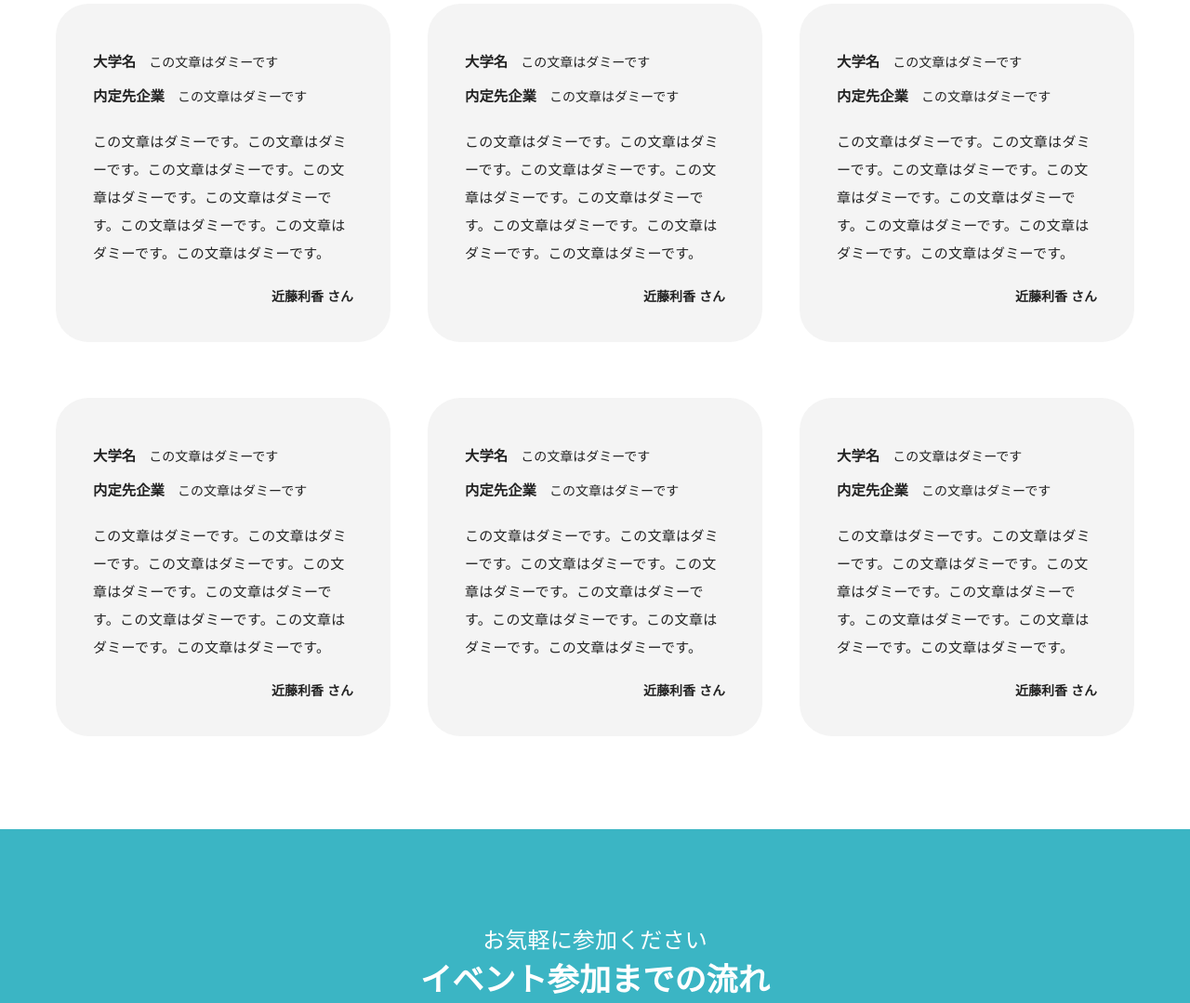
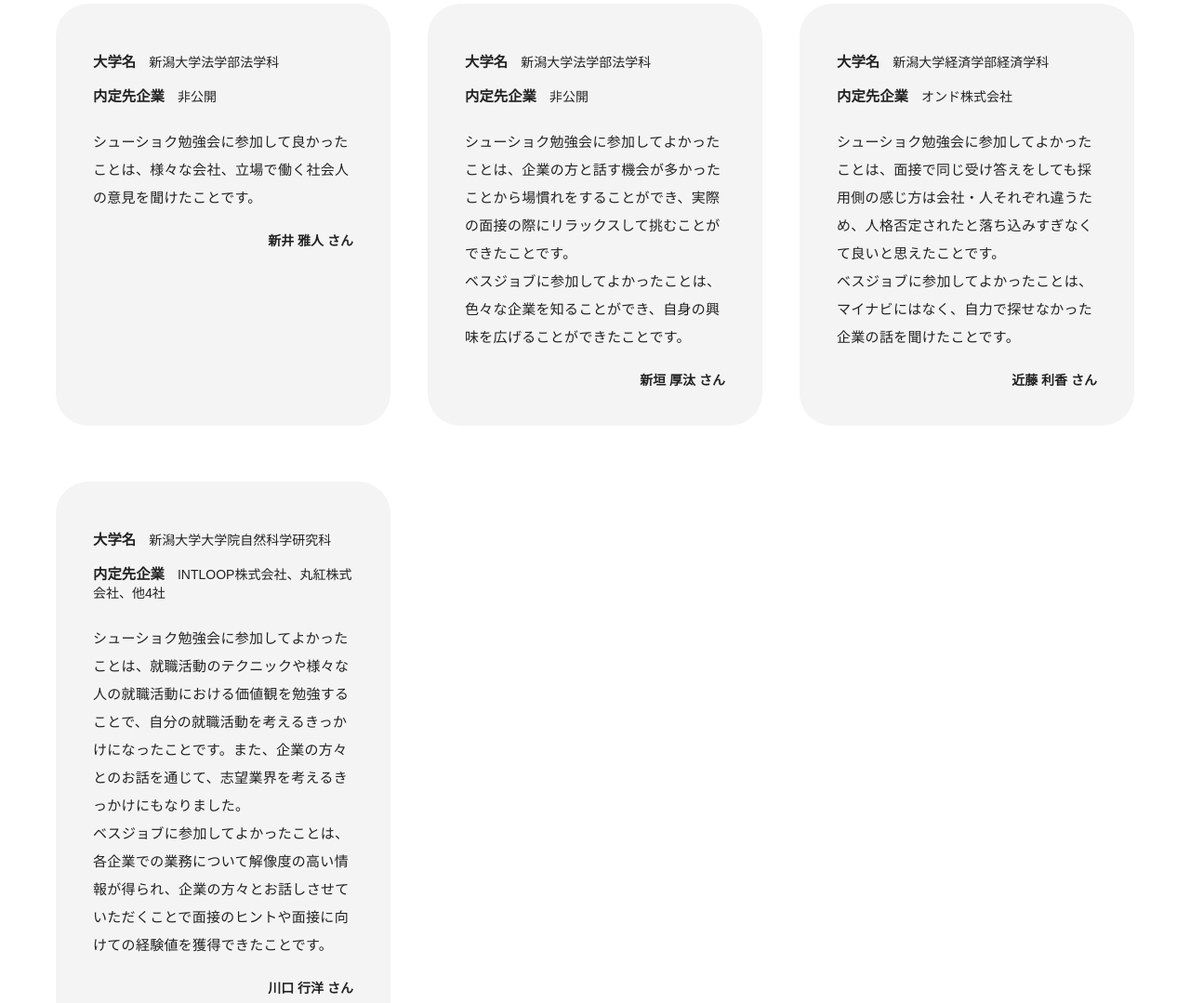
Before and after one commit to ohyama-webtest/wisdom, a plain HTML site: page index.html in a window 1280 px wide. Shown: the part 9517-10596 px from the top of the page at 93% size. Drawn offline with nearby package versions, Linux system fonts and the light colour scheme.

Commit message:
Update index.html

```diff
--- a/index.html
+++ b/index.html
@@ -11,6 +11,7 @@
   <link href="css/style.css" rel="stylesheet" type="text/css">
   <link href="css/reset.css" rel="stylesheet" type="text/css">
   <script src="https://ajax.googleapis.com/ajax/libs/jquery/3.6.0/jquery.min.js"></script>
+  <script src="https://kit.fontawesome.com/ceb290c9b3.js" crossorigin="anonymous"></script>
 </head>
 
 <body>
@@ -375,6 +376,42 @@
       </div><!-- title-first -->
       <ul class="voices">
         <li class="voice">
+          <p class="top"><span>大学名</span>　新潟大学法学部法学科</p>
+          <p class="top"><span>内定先企業</span>　非公開</p>
+          <p class="text">
+            シューショク勉強会に参加して良かったことは、様々な会社、立場で働く社会人の意見を聞けたことです。
+          </p>
+          <p class="name">新井 雅人 さん</p>
+        </li>
+        <li class="voice">
+          <p class="top"><span>大学名</span>　新潟大学法学部法学科</p>
+          <p class="top"><span>内定先企業</span>　非公開</p>
+          <p class="text">
+            シューショク勉強会に参加してよかったことは、企業の方と話す機会が多かったことから場慣れをすることができ、実際の面接の際にリラックスして挑むことができたことです。<br>
+            ベスジョブに参加してよかったことは、色々な企業を知ることができ、自身の興味を広げることができたことです。
+          </p>
+          <p class="name">新垣 厚汰 さん</p>
+        </li>
+        <li class="voice">
+          <p class="top"><span>大学名</span>　新潟大学経済学部経済学科</p>
+          <p class="top"><span>内定先企業</span>　オンド株式会社</p>
+          <p class="text">
+            シューショク勉強会に参加してよかったことは、面接で同じ受け答えをしても採用側の感じ方は会社・人それぞれ違うため、人格否定されたと落ち込みすぎなくて良いと思えたことです。<br>
+            ベスジョブに参加してよかったことは、マイナビにはなく、自力で探せなかった企業の話を聞けたことです。
+
+          </p>
+          <p class="name">近藤 利香 さん</p>
+        </li>
+        <li class="voice">
+          <p class="top"><span>大学名</span>　新潟大学大学院自然科学研究科</p>
+          <p class="top"><span>内定先企業</span>　INTLOOP株式会社、丸紅株式会社、他4社</p>
+          <p class="text">
+            シューショク勉強会に参加してよかったことは、就職活動のテクニックや様々な人の就職活動における価値観を勉強することで、自分の就職活動を考えるきっかけになったことです。また、企業の方々とのお話を通じて、志望業界を考えるきっかけにもなりました。<br>
+            ベスジョブに参加してよかったことは、各企業での業務について解像度の高い情報が得られ、企業の方々とお話しさせていただくことで面接のヒントや面接に向けての経験値を獲得できたことです。
+          </p>
+          <p class="name">川口 行洋 さん</p>
+        </li>
+        <!-- <li class="voice">
           <p class="top"><span>大学名</span>　この文章はダミーです</p>
           <p class="top"><span>内定先企業</span>　この文章はダミーです</p>
           <p class="text">
@@ -389,39 +426,7 @@
             この文章はダミーです。この文章はダミーです。この文章はダミーです。この文章はダミーです。この文章はダミーです。この文章はダミーです。この文章はダミーです。この文章はダミーです。
           </p>
           <p class="name">近藤利香 さん</p>
-        </li>
-        <li class="voice">
-          <p class="top"><span>大学名</span>　この文章はダミーです</p>
-          <p class="top"><span>内定先企業</span>　この文章はダミーです</p>
-          <p class="text">
-            この文章はダミーです。この文章はダミーです。この文章はダミーです。この文章はダミーです。この文章はダミーです。この文章はダミーです。この文章はダミーです。この文章はダミーです。
-          </p>
-          <p class="name">近藤利香 さん</p>
-        </li>
-        <li class="voice">
-          <p class="top"><span>大学名</span>　この文章はダミーです</p>
-          <p class="top"><span>内定先企業</span>　この文章はダミーです</p>
-          <p class="text">
-            この文章はダミーです。この文章はダミーです。この文章はダミーです。この文章はダミーです。この文章はダミーです。この文章はダミーです。この文章はダミーです。この文章はダミーです。
-          </p>
-          <p class="name">近藤利香 さん</p>
-        </li>
-        <li class="voice">
-          <p class="top"><span>大学名</span>　この文章はダミーです</p>
-          <p class="top"><span>内定先企業</span>　この文章はダミーです</p>
-          <p class="text">
-            この文章はダミーです。この文章はダミーです。この文章はダミーです。この文章はダミーです。この文章はダミーです。この文章はダミーです。この文章はダミーです。この文章はダミーです。
-          </p>
-          <p class="name">近藤利香 さん</p>
-        </li>
-        <li class="voice">
-          <p class="top"><span>大学名</span>　この文章はダミーです</p>
-          <p class="top"><span>内定先企業</span>　この文章はダミーです</p>
-          <p class="text">
-            この文章はダミーです。この文章はダミーです。この文章はダミーです。この文章はダミーです。この文章はダミーです。この文章はダミーです。この文章はダミーです。この文章はダミーです。
-          </p>
-          <p class="name">近藤利香 さん</p>
-        </li>
+        </li> -->
       </ul>
     </div>
   </section>
@@ -493,19 +498,25 @@
           <ul>
             <li>
               <div class="img">
-                <img src="./images/circle-drink.png" alt="">
+                <div class="icon">
+                  <i class="fa-solid fa-whiskey-glass"></i>
+                </div>
                 <p>ドリンクバー</p>
               </div>
             </li>
             <li>
               <div class="img">
-                <img src="./images/circle-plug.png" alt="">
+                <div class="icon">
+                  <i class="fa-solid fa-plug"></i>
+                </div>
                 <p>電源</p>
               </div>
             </li>
             <li>
               <div class="img">
-                <img src="./images/circle-wifi.png" alt="">
+                <div class="icon">
+                  <i class="fa-solid fa-wifi"></i>
+                </div>
                 <p>Wi-Fi</p>
               </div>
             </li>
```
